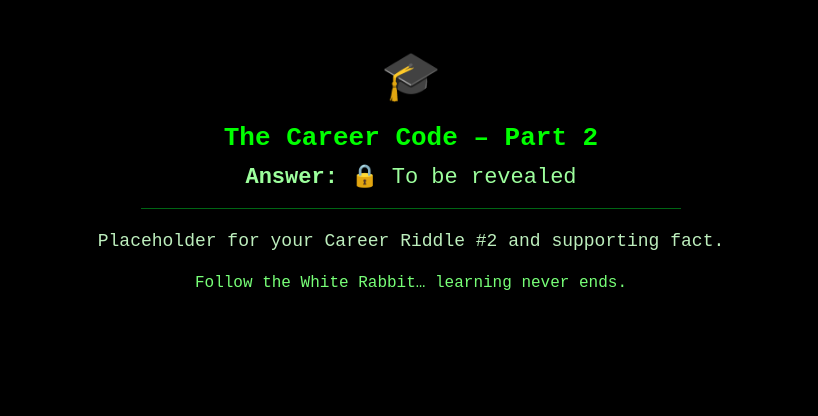
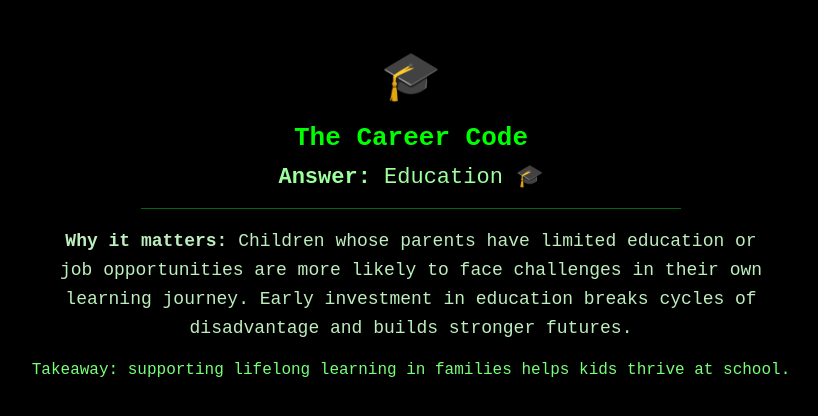
Before and after one commit to willanna/nguku-orb, a plain HTML site: page career2.html in a window 1280 px wide. Shown: the whole page, without its empty margins (229-1047 px from the left). Drawn offline with Linux system fonts and the light colour scheme.

Commit message:
Update career2.html

```diff
--- a/career2.html
+++ b/career2.html
@@ -2,7 +2,7 @@
 <html lang="en">
 <head>
   <meta charset="UTF-8">
-  <title>The Career Code 2</title>
+  <title>The Career Code</title>
   <meta name="viewport" content="width=device-width, initial-scale=1">
   <style>
     body { background:black; color:#00FF00; font-family: monospace; text-align:center; padding:40px 20px; }
@@ -18,13 +18,16 @@
 <body>
   <div class="wrap">
     <div class="symbol">🎓</div>
-    <h1>The Career Code – Part 2</h1>
-    <div class="answer"><strong>Answer:</strong> 🔒 To be revealed</div>
+    <h1>The Career Code</h1>
+    <div class="answer"><strong>Answer:</strong> Education 🎓</div>
     <hr>
     <p class="fact">
-      Placeholder for your Career Riddle #2 and supporting fact.
+      <strong>Why it matters:</strong> Children whose parents have limited education or job opportunities
+      are more likely to face challenges in their own learning journey.
+      Early investment in education breaks cycles of disadvantage and
+      builds stronger futures.
     </p>
-    <p class="hint">Follow the White Rabbit… learning never ends.</p>
+    <p class="hint">Takeaway: supporting lifelong learning in families helps kids thrive at school.</p>
   </div>
 </body>
 </html>
```
